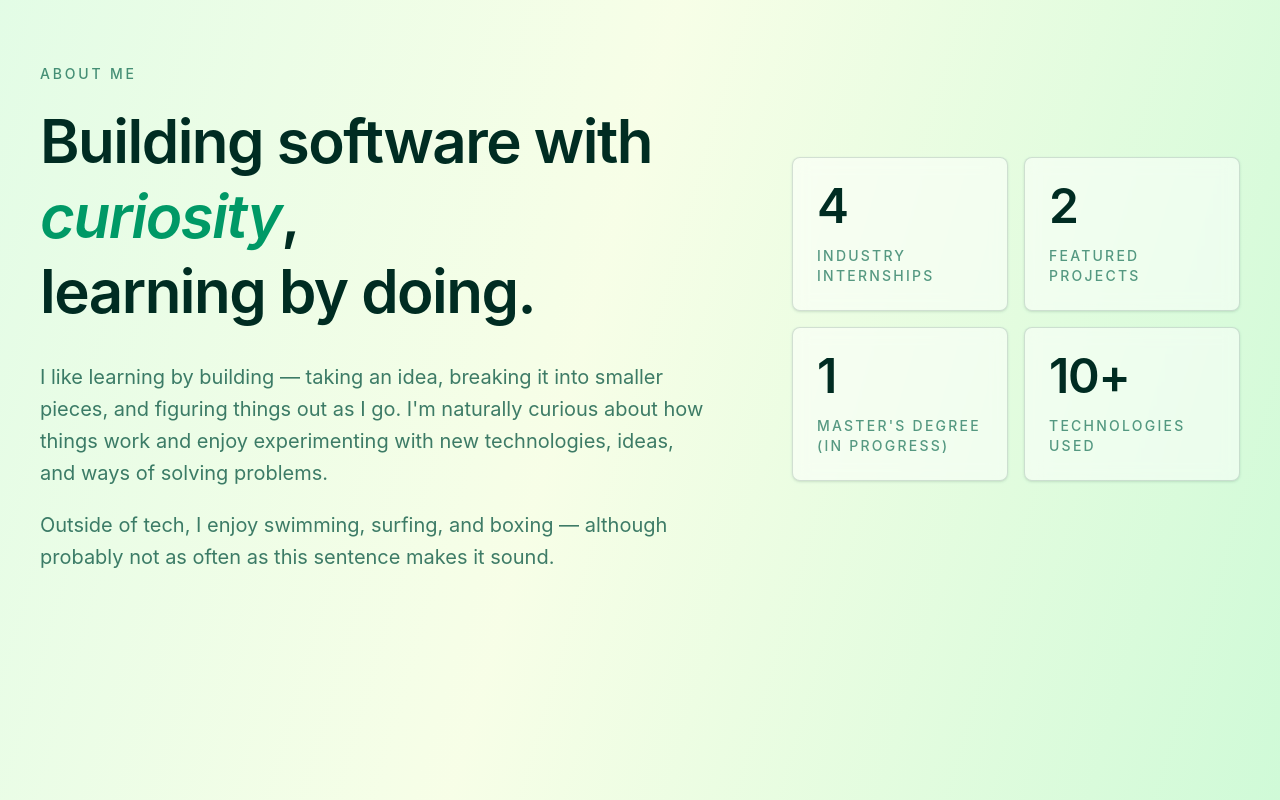
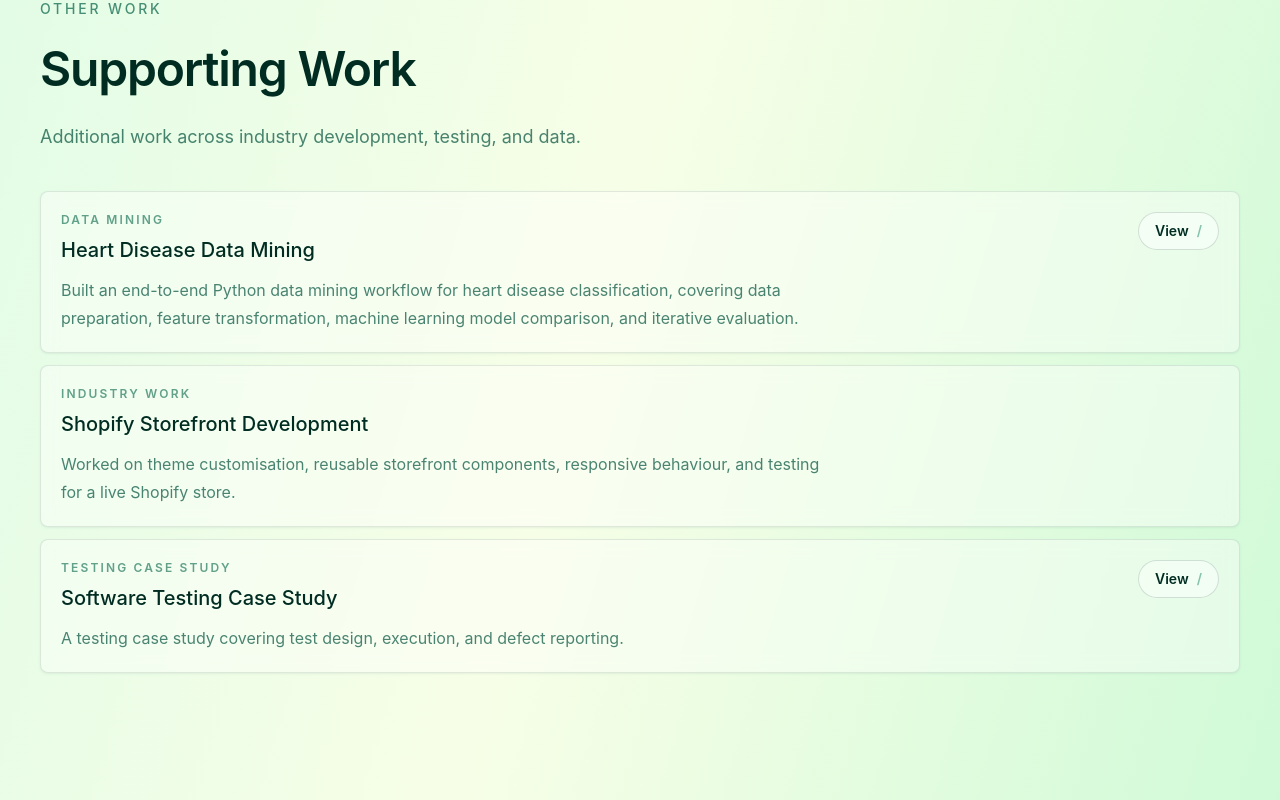
Before and after one commit to alex-fan-dev/Personal_website, a React (Vite) app: page / in a window 1280 px wide. Shown: the part 2080-2880 px from the top of the page. Built offline with nearby package versions, Linux system fonts and the light colour scheme.

Commit message:
refactor: improve supporting work section placement and copy

```diff
--- a/src/pages/Home.tsx
+++ b/src/pages/Home.tsx
@@ -148,6 +148,8 @@ function Home() {
         <ProjectGrid projects={projects} className="mt-8" />
       </section>
 
+      <OtherWork />
+
       <section
         id="about"
         className="relative z-10 mx-auto flex min-h-screen w-full max-w-7xl scroll-mt-24 flex-col justify-center gap-14 px-6 py-20 sm:px-10 lg:flex-row lg:items-center lg:justify-between lg:gap-20"
@@ -186,8 +188,6 @@ function Home() {
           ))}
         </div>
       </section>
-
-      <OtherWork />
 
       <section
         id="contact"
--- a/src/pages/OtherWork.tsx
+++ b/src/pages/OtherWork.tsx
@@ -19,7 +19,7 @@ function OtherWork() {
           Supporting Work
         </h2>
         <p className="mt-6 max-w-xl text-base leading-7 text-emerald-900/70 sm:text-lg">
-          Additional work that adds context to my project experience.
+          Additional work across industry development, testing, and data.
         </p>
       </div>
 
```
